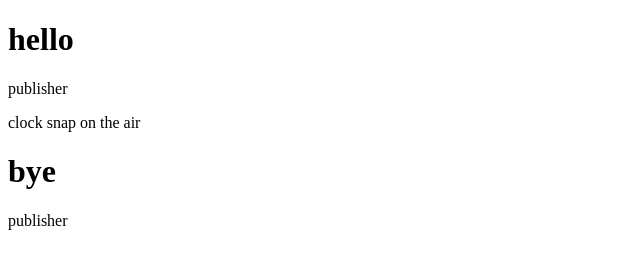
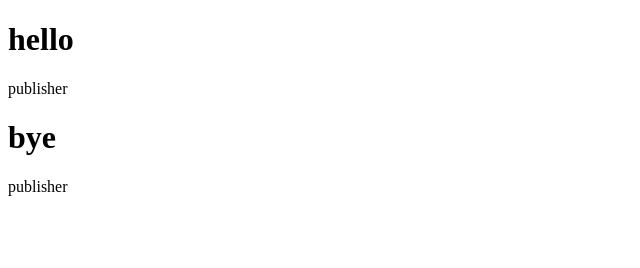
Before and after one commit to bambooPb/opentutorials_git_bambooPb, a plain HTML site: page index.html in a window 1280 px wide. Shown: the whole page, without its empty margins (0-640 px from the left). Drawn offline with Linux system fonts and the light colour scheme.

Commit message:
Revert "section 추가"
This reverts commit dc22d6d5d10e78f877f152496ca1a4778883e787.

```diff
--- a/index.html
+++ b/index.html
@@ -11,11 +11,6 @@
     <h1>hello</h1>
     <p>publisher</p>
   </header>
-  <section>
-    <article>
-      clock snap on the air
-    </article>
-  </section>
   <footer>
     <h1>bye</h1>
     <p>publisher</p>
```
